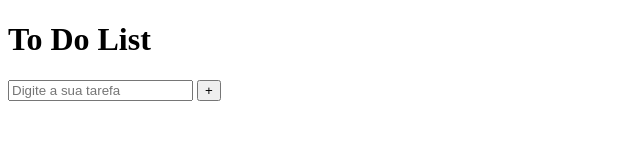
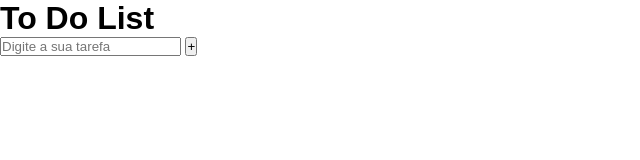
Before and after one commit to thaliadani/to-do-list_js, a plain HTML site: page index.html in a window 1280 px wide. Shown: the whole page, without its empty margins (0-640 px from the left). Drawn offline with Linux system fonts and the light colour scheme.

Commit message:
modified:   index.html 	modified:   styles/main.css

```diff
--- a/index.html
+++ b/index.html
@@ -3,6 +3,7 @@
 <head>
     <meta charset="UTF-8">
     <meta name="viewport" content="width=device-width, initial-scale=1.0">
+    <link href="./styles/main.css" rel="stylesheet" type="text/css">
     <title>To Do List</title>
 </head>
 <body>
@@ -16,4 +17,3 @@
     </main>
     <script src="./src/main.js"></script>
 </body>
-</html>
--- a/styles/main.css
+++ b/styles/main.css
@@ -0,0 +1,15 @@
+*{
+    box-sizing:border-box;
+    margin:0;
+    padding:0;
+}
+
+body{
+    width:100%;
+    height: 100%;
+    font-family:Arial, Helvetica, sans-serif;
+}
+
+main{
+
+}
```
